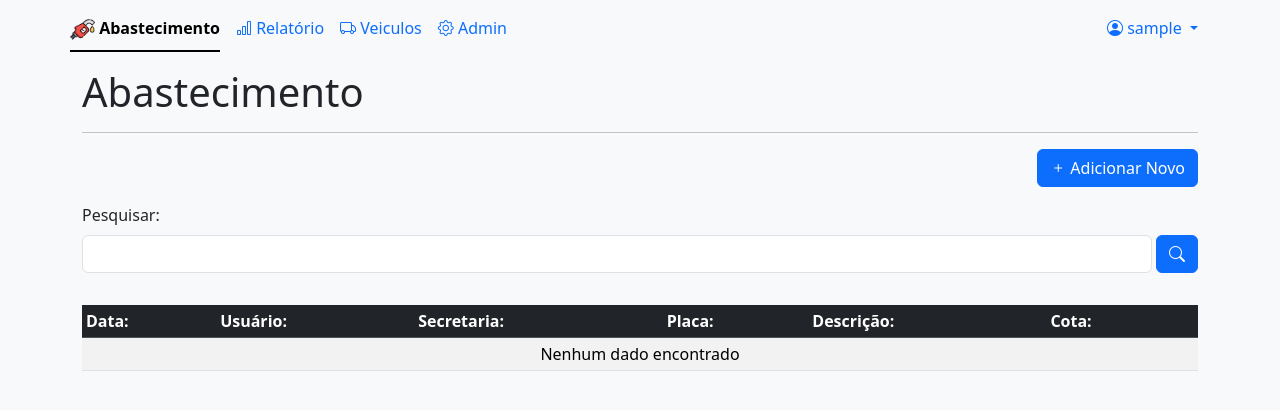
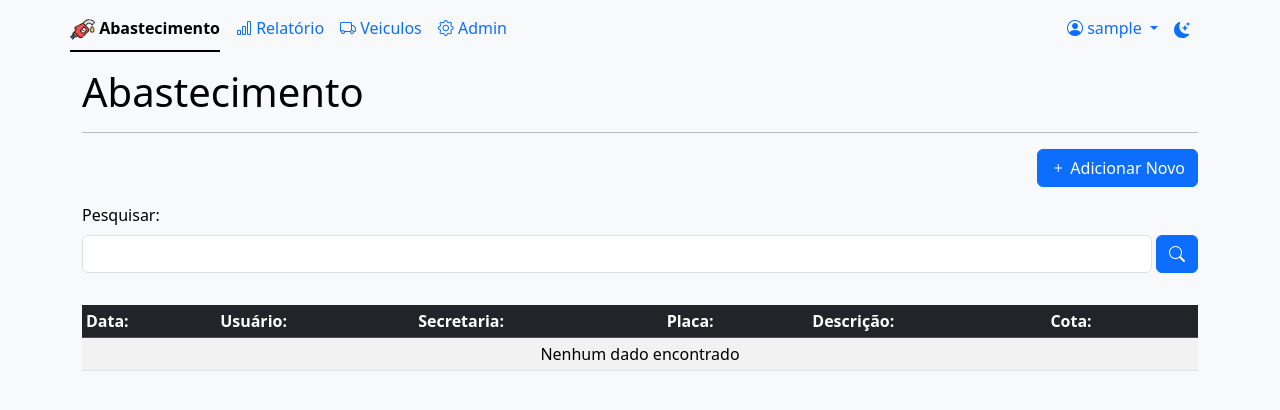
Before and after one commit to denisms7/combustivel-cotas, a Django app: page / in a window 1280 px wide. Shown: the top 410 px of the page. Run offline with Django 5.2, Linux system fonts and the light colour scheme; the visitor is signed in with stand-in values (Sample User, id 1); data that the repository does not hold is empty; some libraries are stand-ins or nearby versions.

Commit message:
added tema

```diff
--- a/templates/base.html
+++ b/templates/base.html
@@ -14,7 +14,7 @@
     {% block head %}{% endblock %}
 </head>
 
-<body class="bg-light">
+<body class="text-bg-light">
 
         {% block menu %}
         <div class="mb-2">
--- a/templates/menu.html
+++ b/templates/menu.html
@@ -32,6 +32,14 @@
   </li>
   {% endif %}
 
+
+
+
+
+
+
+
+
   <li class="nav-item dropdown ms-auto">
       <a class="nav-link dropdown-toggle {% if request.path == perfil_url or request.path == usuario_url or request.path == senha_url %}active{% endif %}"
         role="button" data-bs-toggle="dropdown" aria-expanded="false">
@@ -62,6 +70,9 @@
       </li>
     </ul>
   </li>
+
+  {% include "tema.html" %}
+
 </ul>
 
 
--- a/templates/tema.html
+++ b/templates/tema.html
@@ -1,10 +1,8 @@
-<ul class="navbar-nav">
-    <li class="navbar-item me-2 corMenuTema">
-        <button class="btn btn-sm border-0" type="button" onclick="CapTheme()" id="current-theme" title="Tema">
-            <svg xmlns="http://www.w3.org/2000/svg" width="24" height="24" fill="currentColor" class="bi bi-moon-stars-fill" viewBox="0 0 16 16"><path d="M6 .278a.768.768 0 0 1 .08.858 7.208 7.208 0 0 0-.878 3.46c0 4.021 3.278 7.277 7.318 7.277.527 0 1.04-.055 1.533-.16a.787.787 0 0 1 .81.316.733.733 0 0 1-.031.893A8.349 8.349 0 0 1 8.344 16C3.734 16 0 12.286 0 7.71 0 4.266 2.114 1.312 5.124.06A.752.752 0 0 1 6 .278z"/><path d="M10.794 3.148a.217.217 0 0 1 .412 0l.387 1.162c.173.518.579.924 1.097 1.097l1.162.387a.217.217 0 0 1 0 .412l-1.162.387a1.734 1.734 0 0 0-1.097 1.097l-.387 1.162a.217.217 0 0 1-.412 0l-.387-1.162A1.734 1.734 0 0 0 9.31 6.593l-1.162-.387a.217.217 0 0 1 0-.412l1.162-.387a1.734 1.734 0 0 0 1.097-1.097l.387-1.162zM13.863.099a.145.145 0 0 1 .274 0l.258.774c.115.346.386.617.732.732l.774.258a.145.145 0 0 1 0 .274l-.774.258a1.156 1.156 0 0 0-.732.732l-.258.774a.145.145 0 0 1-.274 0l-.258-.774a1.156 1.156 0 0 0-.732-.732l-.774-.258a.145.145 0 0 1 0-.274l.774-.258c.346-.115.617-.386.732-.732L13.863.1z"/></svg>
-        </button>
-    </li>
-</ul>
+<li class="navbar-item me-2 text-center">
+    <button class="nav-link" type="button" onclick="CapTheme()" id="current-theme" title="Tema">
+        <svg xmlns="http://www.w3.org/2000/svg" width="16" height="16" fill="currentColor" class="bi bi-moon-stars-fill" viewBox="0 0 16 16"><path d="M6 .278a.768.768 0 0 1 .08.858 7.208 7.208 0 0 0-.878 3.46c0 4.021 3.278 7.277 7.318 7.277.527 0 1.04-.055 1.533-.16a.787.787 0 0 1 .81.316.733.733 0 0 1-.031.893A8.349 8.349 0 0 1 8.344 16C3.734 16 0 12.286 0 7.71 0 4.266 2.114 1.312 5.124.06A.752.752 0 0 1 6 .278z"/><path d="M10.794 3.148a.217.217 0 0 1 .412 0l.387 1.162c.173.518.579.924 1.097 1.097l1.162.387a.217.217 0 0 1 0 .412l-1.162.387a1.734 1.734 0 0 0-1.097 1.097l-.387 1.162a.217.217 0 0 1-.412 0l-.387-1.162A1.734 1.734 0 0 0 9.31 6.593l-1.162-.387a.217.217 0 0 1 0-.412l1.162-.387a1.734 1.734 0 0 0 1.097-1.097l.387-1.162zM13.863.099a.145.145 0 0 1 .274 0l.258.774c.115.346.386.617.732.732l.774.258a.145.145 0 0 1 0 .274l-.774.258a1.156 1.156 0 0 0-.732.732l-.258.774a.145.145 0 0 1-.274 0l-.258-.774a1.156 1.156 0 0 0-.732-.732l-.774-.258a.145.145 0 0 1 0-.274l.774-.258c.346-.115.617-.386.732-.732L13.863.1z"/></svg>
+    </button>
+</li>
 
 <script>
     changeTheme(localStorage.getItem('TemaREQcombustivel-4521'))
@@ -15,6 +13,7 @@
             changeTheme('light')
         } else {
             changeTheme('dark')
+
         }
     }
     function changeTheme(theme) {
@@ -23,9 +22,11 @@
         const valor = localStorage.getItem('TemaREQcombustivel-4521')
         const texto_tema = document.getElementById('current-theme');
         if (valor == 'dark') {
-            texto_tema.innerHTML = '<svg xmlns="http://www.w3.org/2000/svg" width="24" height="24" fill="currentColor" class="bi bi-brightness-high-fill" viewBox="0 0 16 16"><path d="M12 8a4 4 0 1 1-8 0 4 4 0 0 1 8 0zM8 0a.5.5 0 0 1 .5.5v2a.5.5 0 0 1-1 0v-2A.5.5 0 0 1 8 0zm0 13a.5.5 0 0 1 .5.5v2a.5.5 0 0 1-1 0v-2A.5.5 0 0 1 8 13zm8-5a.5.5 0 0 1-.5.5h-2a.5.5 0 0 1 0-1h2a.5.5 0 0 1 .5.5zM3 8a.5.5 0 0 1-.5.5h-2a.5.5 0 0 1 0-1h2A.5.5 0 0 1 3 8zm10.657-5.657a.5.5 0 0 1 0 .707l-1.414 1.415a.5.5 0 1 1-.707-.708l1.414-1.414a.5.5 0 0 1 .707 0zm-9.193 9.193a.5.5 0 0 1 0 .707L3.05 13.657a.5.5 0 0 1-.707-.707l1.414-1.414a.5.5 0 0 1 .707 0zm9.193 2.121a.5.5 0 0 1-.707 0l-1.414-1.414a.5.5 0 0 1 .707-.707l1.414 1.414a.5.5 0 0 1 0 .707zM4.464 4.465a.5.5 0 0 1-.707 0L2.343 3.05a.5.5 0 1 1 .707-.707l1.414 1.414a.5.5 0 0 1 0 .708z"/></svg>'
+            texto_tema.innerHTML = '<svg xmlns="http://www.w3.org/2000/svg" width="16" height="16" fill="currentColor" class="bi bi-brightness-high-fill" viewBox="0 0 16 16"><path d="M12 8a4 4 0 1 1-8 0 4 4 0 0 1 8 0zM8 0a.5.5 0 0 1 .5.5v2a.5.5 0 0 1-1 0v-2A.5.5 0 0 1 8 0zm0 13a.5.5 0 0 1 .5.5v2a.5.5 0 0 1-1 0v-2A.5.5 0 0 1 8 13zm8-5a.5.5 0 0 1-.5.5h-2a.5.5 0 0 1 0-1h2a.5.5 0 0 1 .5.5zM3 8a.5.5 0 0 1-.5.5h-2a.5.5 0 0 1 0-1h2A.5.5 0 0 1 3 8zm10.657-5.657a.5.5 0 0 1 0 .707l-1.414 1.415a.5.5 0 1 1-.707-.708l1.414-1.414a.5.5 0 0 1 .707 0zm-9.193 9.193a.5.5 0 0 1 0 .707L3.05 13.657a.5.5 0 0 1-.707-.707l1.414-1.414a.5.5 0 0 1 .707 0zm9.193 2.121a.5.5 0 0 1-.707 0l-1.414-1.414a.5.5 0 0 1 .707-.707l1.414 1.414a.5.5 0 0 1 0 .707zM4.464 4.465a.5.5 0 0 1-.707 0L2.343 3.05a.5.5 0 1 1 .707-.707l1.414 1.414a.5.5 0 0 1 0 .708z"/></svg>'
+            document.body.classList.remove('text-bg-light');
         } else {
-            texto_tema.innerHTML = '<svg xmlns="http://www.w3.org/2000/svg" width="24" height="24" fill="currentColor" class="bi bi-moon-stars-fill" viewBox="0 0 16 16"><path d="M6 .278a.768.768 0 0 1 .08.858 7.208 7.208 0 0 0-.878 3.46c0 4.021 3.278 7.277 7.318 7.277.527 0 1.04-.055 1.533-.16a.787.787 0 0 1 .81.316.733.733 0 0 1-.031.893A8.349 8.349 0 0 1 8.344 16C3.734 16 0 12.286 0 7.71 0 4.266 2.114 1.312 5.124.06A.752.752 0 0 1 6 .278z"/><path d="M10.794 3.148a.217.217 0 0 1 .412 0l.387 1.162c.173.518.579.924 1.097 1.097l1.162.387a.217.217 0 0 1 0 .412l-1.162.387a1.734 1.734 0 0 0-1.097 1.097l-.387 1.162a.217.217 0 0 1-.412 0l-.387-1.162A1.734 1.734 0 0 0 9.31 6.593l-1.162-.387a.217.217 0 0 1 0-.412l1.162-.387a1.734 1.734 0 0 0 1.097-1.097l.387-1.162zM13.863.099a.145.145 0 0 1 .274 0l.258.774c.115.346.386.617.732.732l.774.258a.145.145 0 0 1 0 .274l-.774.258a1.156 1.156 0 0 0-.732.732l-.258.774a.145.145 0 0 1-.274 0l-.258-.774a1.156 1.156 0 0 0-.732-.732l-.774-.258a.145.145 0 0 1 0-.274l.774-.258c.346-.115.617-.386.732-.732L13.863.1z"/></svg>'
+            texto_tema.innerHTML = '<svg xmlns="http://www.w3.org/2000/svg" width="16" height="16" fill="currentColor" class="bi bi-moon-stars-fill" viewBox="0 0 16 16"><path d="M6 .278a.768.768 0 0 1 .08.858 7.208 7.208 0 0 0-.878 3.46c0 4.021 3.278 7.277 7.318 7.277.527 0 1.04-.055 1.533-.16a.787.787 0 0 1 .81.316.733.733 0 0 1-.031.893A8.349 8.349 0 0 1 8.344 16C3.734 16 0 12.286 0 7.71 0 4.266 2.114 1.312 5.124.06A.752.752 0 0 1 6 .278z"/><path d="M10.794 3.148a.217.217 0 0 1 .412 0l.387 1.162c.173.518.579.924 1.097 1.097l1.162.387a.217.217 0 0 1 0 .412l-1.162.387a1.734 1.734 0 0 0-1.097 1.097l-.387 1.162a.217.217 0 0 1-.412 0l-.387-1.162A1.734 1.734 0 0 0 9.31 6.593l-1.162-.387a.217.217 0 0 1 0-.412l1.162-.387a1.734 1.734 0 0 0 1.097-1.097l.387-1.162zM13.863.099a.145.145 0 0 1 .274 0l.258.774c.115.346.386.617.732.732l.774.258a.145.145 0 0 1 0 .274l-.774.258a1.156 1.156 0 0 0-.732.732l-.258.774a.145.145 0 0 1-.274 0l-.258-.774a1.156 1.156 0 0 0-.732-.732l-.774-.258a.145.145 0 0 1 0-.274l.774-.258c.346-.115.617-.386.732-.732L13.863.1z"/></svg>'
+            document.body.classList.add('text-bg-light');
         }
     }
 </script>
```
